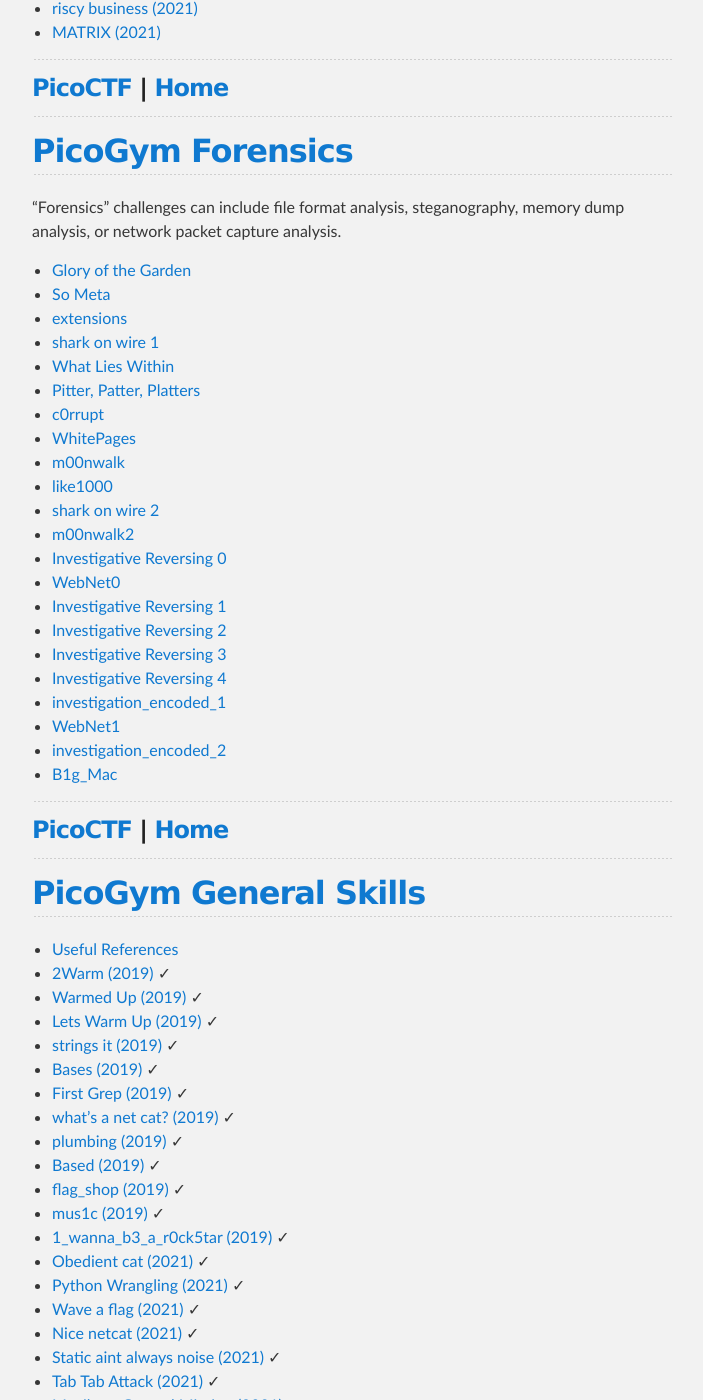
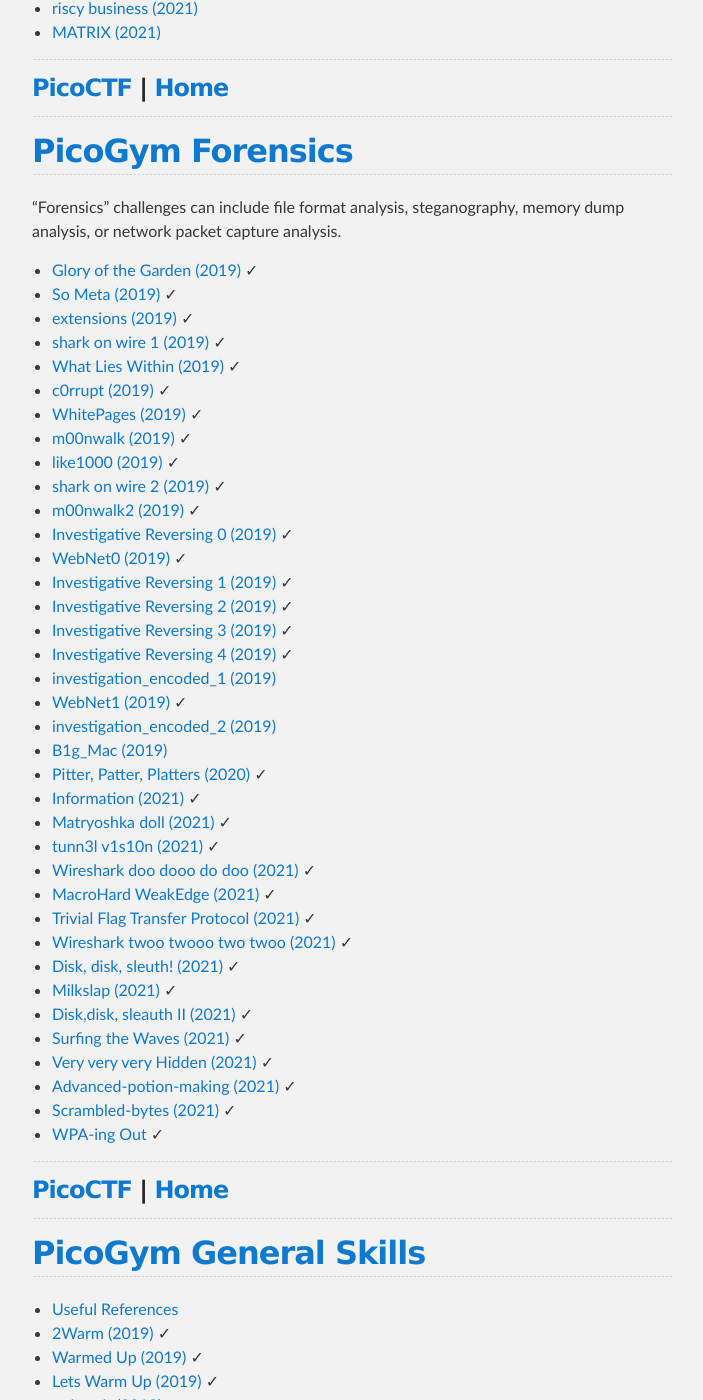
Before and after one commit to djm89uk/djm89uk.github.io, a Jekyll site: the page built from picoctf.md, in a window 1280 px wide and 1400 px high, scrolled down 3933 px. Shown: the whole window, without its empty margins (288-991 px from the left). Built offline with Jekyll 4.4.1, drawn with Linux system fonts in a browser that asks for light colours; our own code applies the rules of GitHub Pages for plain Markdown files.

Commit message:
Update picoctf.md

```diff
--- a/picoctf.md
+++ b/picoctf.md
@@ -165,28 +165,43 @@ Reverse engineering entails taking a software system and analyzing it to trace i
 
 "Forensics" challenges can include file format analysis, steganography, memory dump analysis, or network packet capture analysis.
 
-- [Glory of the Garden](./picogym_f.md#glory-of-the-garden)
-- [So Meta](./picogym_f.md#so-meta)
-- [extensions](./picogym_f.md#extensions)
-- [shark on wire 1](./picogym_f.md#shark-on-wire-1)
-- [What Lies Within](./picogym_f.md#what-lies-within)
-- [Pitter, Patter, Platters](./picogym_f.md#pitter-patter-platters)
-- [c0rrupt](./picogym_f.md#c0rrupt)
-- [WhitePages](./picogym_f.md#whitepages)
-- [m00nwalk](./picogym_f.md#m00nwalk)
-- [like1000](./picogym_f.md#like1000)
-- [shark on wire 2](./picogym_f.md#shark-on-wire-2)
-- [m00nwalk2](./picogym_f.md#m00nwalk2)
-- [Investigative Reversing 0](./picogym_f.md#investigative-reversing-0)
-- [WebNet0](./picogym_f.md#webnet0)
-- [Investigative Reversing 1](./picogym_f.md#investigative-reversing-1)
-- [Investigative Reversing 2](./picogym_f.md#investigative-reversing-2)
-- [Investigative Reversing 3](./picogym_f.md#investigative-reversing-3)
-- [Investigative Reversing 4](./picogym_f.md#investigative-reversing-4)
-- [investigation_encoded_1](./picogym_f.md#investigation-encoded-1)
-- [WebNet1](./picogym_f.md#webnet1)
-- [investigation_encoded_2](./picogym_f.md#investigation-encoded-2)
-- [B1g_Mac](./picogym_f.md#b1g-mac)
+- [Glory of the Garden (2019)](./picogym_f.md#glory-of-the-garden) ✓
+- [So Meta (2019)](./picogym_f.md#so-meta) ✓
+- [extensions (2019)](./picogym_f.md#extensions) ✓
+- [shark on wire 1 (2019)](./picogym_f.md#shark-on-wire-1) ✓
+- [What Lies Within (2019)](./picogym_f.md#what-lies-within) ✓
+- [c0rrupt (2019)](./picogym_f.md#c0rrupt) ✓
+- [WhitePages (2019)](./picogym_f.md#whitepages) ✓
+- [m00nwalk (2019)](./picogym_f.md#m00nwalk) ✓
+- [like1000 (2019)](./picogym_f.md#like1000) ✓
+- [shark on wire 2 (2019)](./picogym_f.md#shark-on-wire-2) ✓
+- [m00nwalk2 (2019)](./picogym_f.md#m00nwalk2) ✓
+- [Investigative Reversing 0 (2019)](./picogym_f.md#investigative-reversing-0) ✓
+- [WebNet0 (2019)](./picogym_f.md#webnet0) ✓
+- [Investigative Reversing 1 (2019)](./picogym_f.md#investigative-reversing-1) ✓
+- [Investigative Reversing 2 (2019)](./picogym_f.md#investigative-reversing-2) ✓
+- [Investigative Reversing 3 (2019)](./picogym_f.md#investigative-reversing-3) ✓
+- [Investigative Reversing 4 (2019)](./picogym_f.md#investigative-reversing-4) ✓
+- [investigation_encoded_1 (2019)](./picogym_f.md#investigation-encoded-1)
+- [WebNet1 (2019)](./picogym_f.md#webnet1) ✓
+- [investigation_encoded_2 (2019)](./picogym_f.md#investigation-encoded-2)
+- [B1g_Mac (2019)](./picogym_f.md#b1g-mac)
+- [Pitter, Patter, Platters (2020)](./picogym_f.md#pitter-patter-platters) ✓
+- [Information (2021)](./picogym_f.md#information) ✓
+- [Matryoshka doll (2021)](./picogym_f.md#matryoshka-doll) ✓
+- [tunn3l v1s10n (2021)](./picogym_f.md#tunn3l-v1s10n) ✓
+- [Wireshark doo dooo do doo (2021)](./picogym_f.md#wireshark-doo-dooo-do-doo) ✓
+- [MacroHard WeakEdge (2021)](./picogym_f.md#macrohard-weakedge) ✓
+- [Trivial Flag Transfer Protocol (2021)](./picogym_f.md#trivial-flag-transfer-protocol) ✓
+- [Wireshark twoo twooo two twoo (2021)](./picogym_f.md#wireshark-twoo-twooo-two-twoo) ✓
+- [Disk, disk, sleuth! (2021)](./picogym_f.md#disk-disk-sleuth) ✓
+- [Milkslap (2021)](./picogym_f.md#milkslap) ✓
+- [Disk,disk, sleauth II (2021)](./picogym_f.md#disk-disk-sleuth-ii) ✓
+- [Surfing the Waves (2021)](./picogym_f.md#surfing-the-waves) ✓
+- [Very very very Hidden (2021)](./picogym_f.md#very-very-very-hidden) ✓
+- [Advanced-potion-making (2021)](./picogym_f.md#advanced-potion-making) ✓
+- [Scrambled-bytes (2021)](./picogym_f.md#scrambled-bytes) ✓
+- [WPA-ing Out](./picogym_f.md#wpa-ing-out) ✓
 
 ---
 
```
